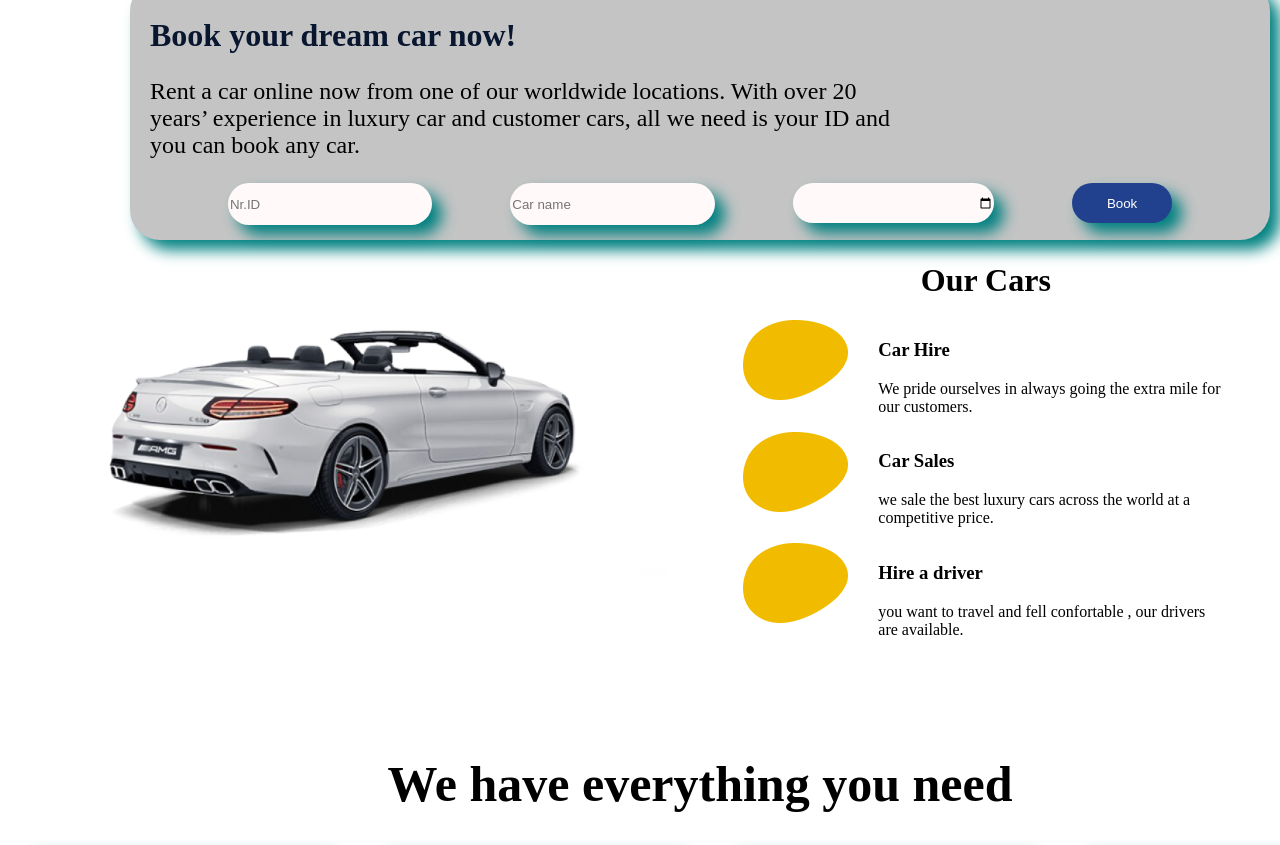
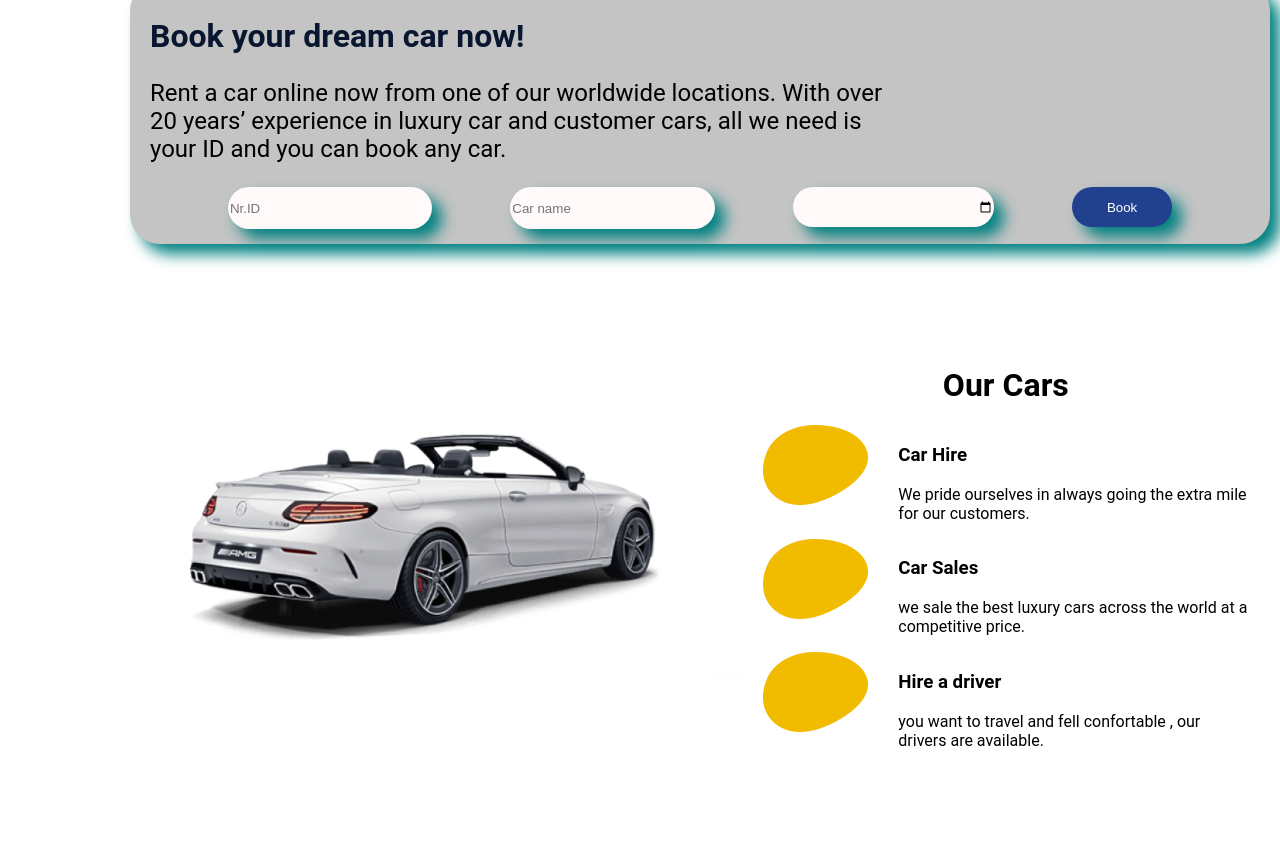
Before and after one commit to shpatkonjusha/driveIt, a plain HTML site: page index.html in a window 1280 px wide. Shown: the part 699-1544 px from the top of the page. Drawn offline with Linux system fonts and the light colour scheme.

Commit message:
first commit

```diff
--- a/index.html
+++ b/index.html
@@ -19,7 +19,7 @@
                 <a href="aboutUs.html">About Us</a>
                 <a href="contactUs.html">Contact Us</a>
 
-                <a href="login.html" id="login">log in</a>
+                <a href="login.html" id="login">Log in</a>
 
             </div>
         </div>
--- a/style/style.css
+++ b/style/style.css
@@ -1,11 +1,11 @@
 
 @import url(../fonts/Roboto/Roboto-Medium.ttf);
 body {
+    font-family: 'roboto', sans-serif;
     padding: 0;
     margin: 0 ;
 }
 .header{
-    font-family: 'roboto', sans-serif;
     margin: 45px auto;
 }
 .navbar{
@@ -120,7 +120,10 @@ input[type=date]::-webkit-datetime-edit-text,::-webkit-datetime-edit-day-field
 }
 
 .cars{
-    margin: 100px auto 0;
+    max-width: 80%;
+    margin-top: 100px;
+    margin-right: auto;
+    margin-left: auto;
     display: flex;
     justify-content: space-evenly;
 }
@@ -147,11 +150,6 @@ input[type=date]::-webkit-datetime-edit-text,::-webkit-datetime-edit-day-field
    max-width: 350px;
 }
 
-.cars{
-    margin: auto 0;
-    display: flex;
-    width: 1300px;
-}
 
 .cars .card{
 
```
Also changed, not shown: aboutUs.html (+1 -1 lines), cars.html (+1 -1 lines), contactUs.html (+1 -1 lines), 2 other files.
